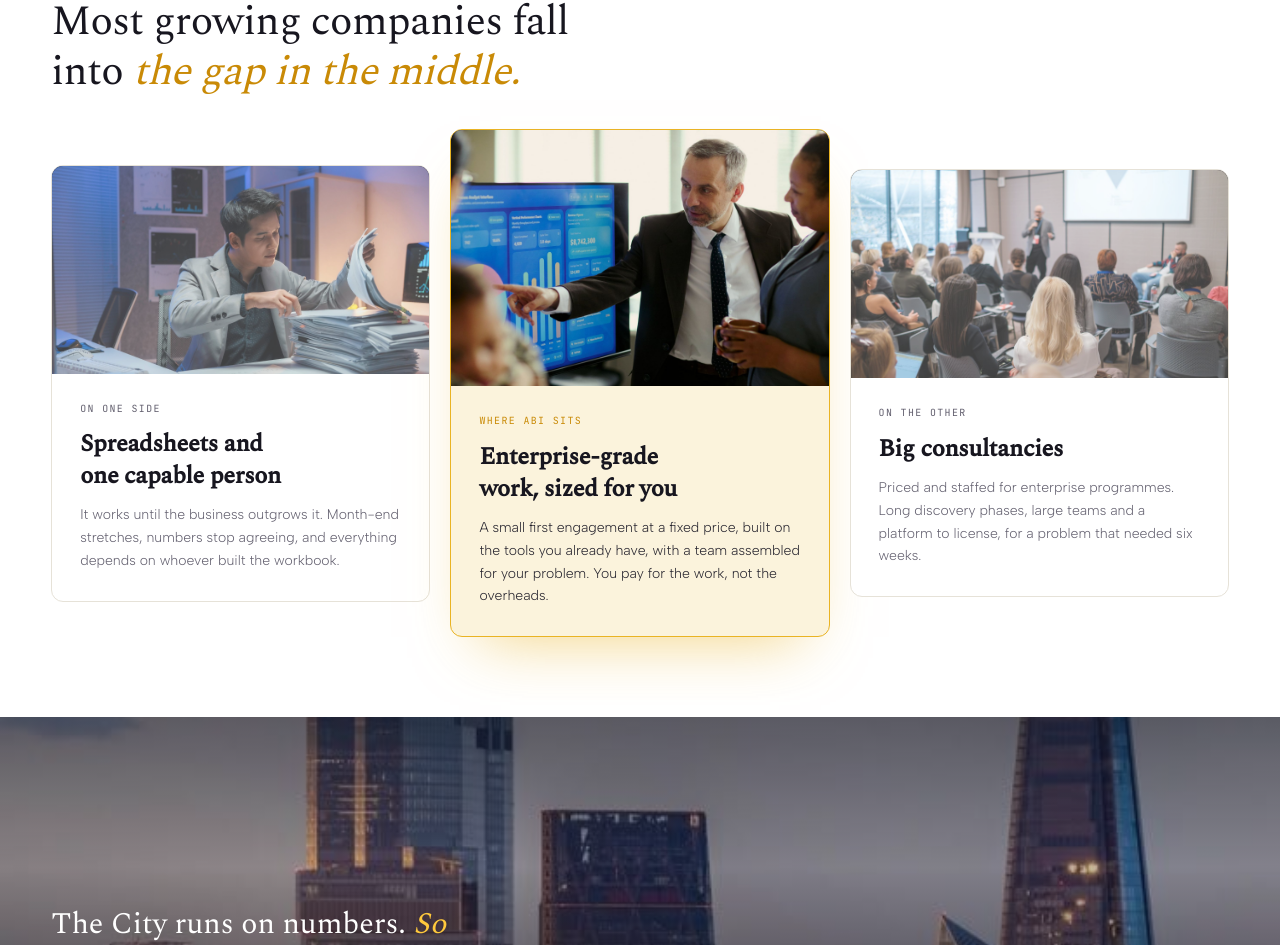
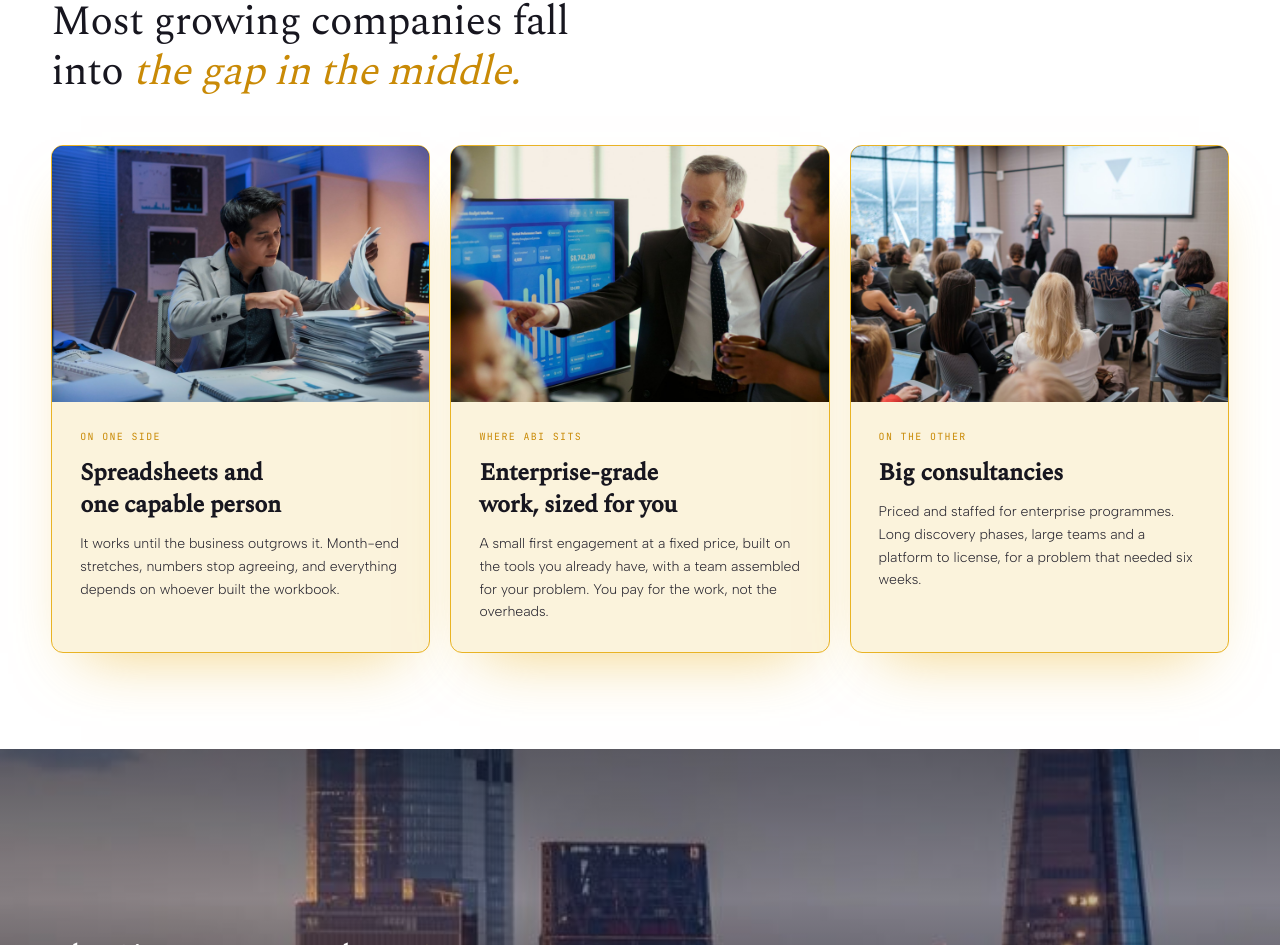
Before and after one commit to HG96-Vibe/aston-business-intelligence, a Next.js app: page /about in a window 1280 px wide. Shown: the part 878-1823 px from the top of the page. Built offline with nearby package versions, Linux system fonts and the light colour scheme.

Commit message:
About: all three 'gap' cards use the highlighted style
Co-Authored-By: Claude Opus 5.5 <noreply@anthropic.com>
Claude-Session: https://claude.ai/code/session_01WGkctXAFddjBkstuXQ6dLj

```diff
--- a/src/app/about/page.tsx
+++ b/src/app/about/page.tsx
@@ -44,9 +44,9 @@ const sectors = ["Financial services", "Recruitment & staffing", "Retail & e-com
 const tools = ["power-bi", "tableau", "looker-studio", "excel", "snowflake", "azure", "xero", "hubspot"];
 
 const gap = [
-  { k: "On one side", t: "Spreadsheets and one capable person", b: "It works until the business outgrows it. Month-end stretches, numbers stop agreeing, and everything depends on whoever built the workbook.", src: "/img/paper-stack.jpg", pos: "center 40%", us: false },
-  { k: "Where ABI sits", t: "Enterprise-grade work, sized for you", b: "A small first engagement at a fixed price, built on the tools you already have, with a team assembled for your problem. You pay for the work, not the overheads.", src: "/img/svc/decision-dashboards.jpg", pos: "center 30%", us: true },
-  { k: "On the other", t: "Big consultancies", b: "Priced and staffed for enterprise programmes. Long discovery phases, large teams and a platform to license, for a problem that needed six weeks.", src: "/img/conference.jpg", pos: "center 40%", us: false },
+  { k: "On one side", t: "Spreadsheets and one capable person", b: "It works until the business outgrows it. Month-end stretches, numbers stop agreeing, and everything depends on whoever built the workbook.", src: "/img/paper-stack.jpg", pos: "center 40%" },
+  { k: "Where ABI sits", t: "Enterprise-grade work, sized for you", b: "A small first engagement at a fixed price, built on the tools you already have, with a team assembled for your problem. You pay for the work, not the overheads.", src: "/img/svc/decision-dashboards.jpg", pos: "center 30%" },
+  { k: "On the other", t: "Big consultancies", b: "Priced and staffed for enterprise programmes. Long discovery phases, large teams and a platform to license, for a problem that needed six weeks.", src: "/img/conference.jpg", pos: "center 40%" },
 ];
 
 export default function AboutPage() {
@@ -75,17 +75,16 @@ export default function AboutPage() {
         <div className="wrap py-16 md:py-24">
           <p className="marker">Why we exist</p>
           <h2 className="mt-4 max-w-3xl text-3xl text-ink md:text-[2.6rem]">Most growing companies fall into <span className="em">the gap in the middle.</span></h2>
-          <div className="mt-12 grid gap-5 lg:grid-cols-3 lg:items-center">
+          <div className="mt-12 grid gap-5 lg:grid-cols-3">
             {gap.map((g) => (
-              <div key={g.t} className={`overflow-hidden rounded-xl border ${g.us ? "border-gold bg-accent-soft shadow-[0_30px_60px_-30px_rgba(233,179,36,.6)] lg:-my-4" : "border-line bg-paper"}`}>
-                <div className={`relative ${g.us ? "h-64" : "h-52"}`}>
+              <div key={g.t} className="overflow-hidden rounded-xl border border-gold bg-accent-soft shadow-[0_30px_60px_-30px_rgba(233,179,36,.6)]">
+                <div className="relative h-64">
                   <Photo src={g.src} pos={g.pos} natural />
-                  {!g.us && <div className="absolute inset-0 bg-white/25 mix-blend-luminosity" aria-hidden="true" />}
                 </div>
                 <div className="p-7">
-                  <p className={`font-mono text-[0.62rem] uppercase tracking-[0.14em] ${g.us ? "text-accent" : "text-muted"}`}>{g.k}</p>
+                  <p className="font-mono text-[0.62rem] uppercase tracking-[0.14em] text-accent">{g.k}</p>
                   <h3 className="mt-3 font-display text-2xl text-ink">{g.t}</h3>
-                  <p className={`mt-3 text-sm font-light leading-relaxed ${g.us ? "text-body" : "text-muted"}`}>{g.b}</p>
+                  <p className="mt-3 text-sm font-light leading-relaxed text-body">{g.b}</p>
                 </div>
               </div>
             ))}
```
